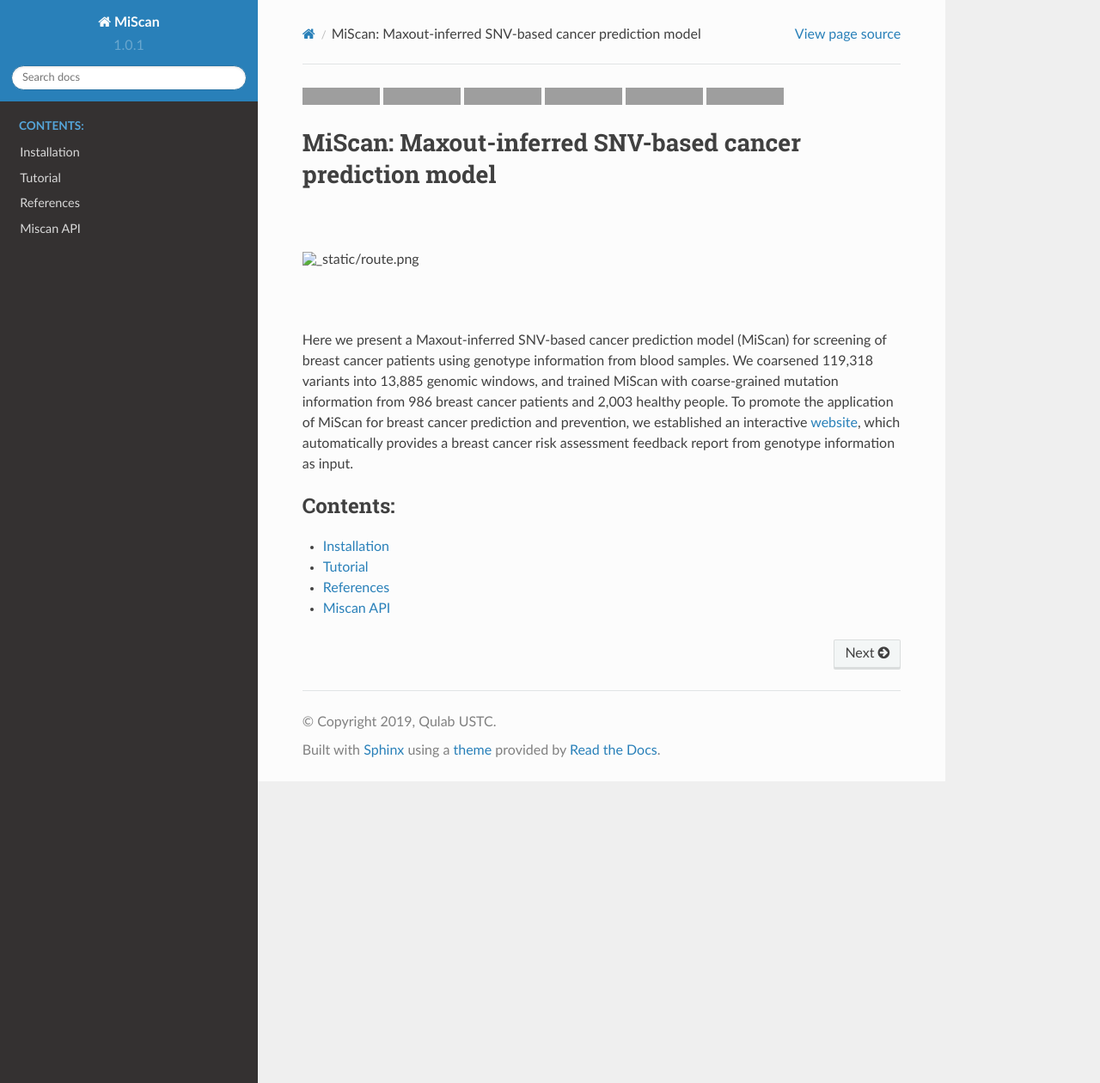
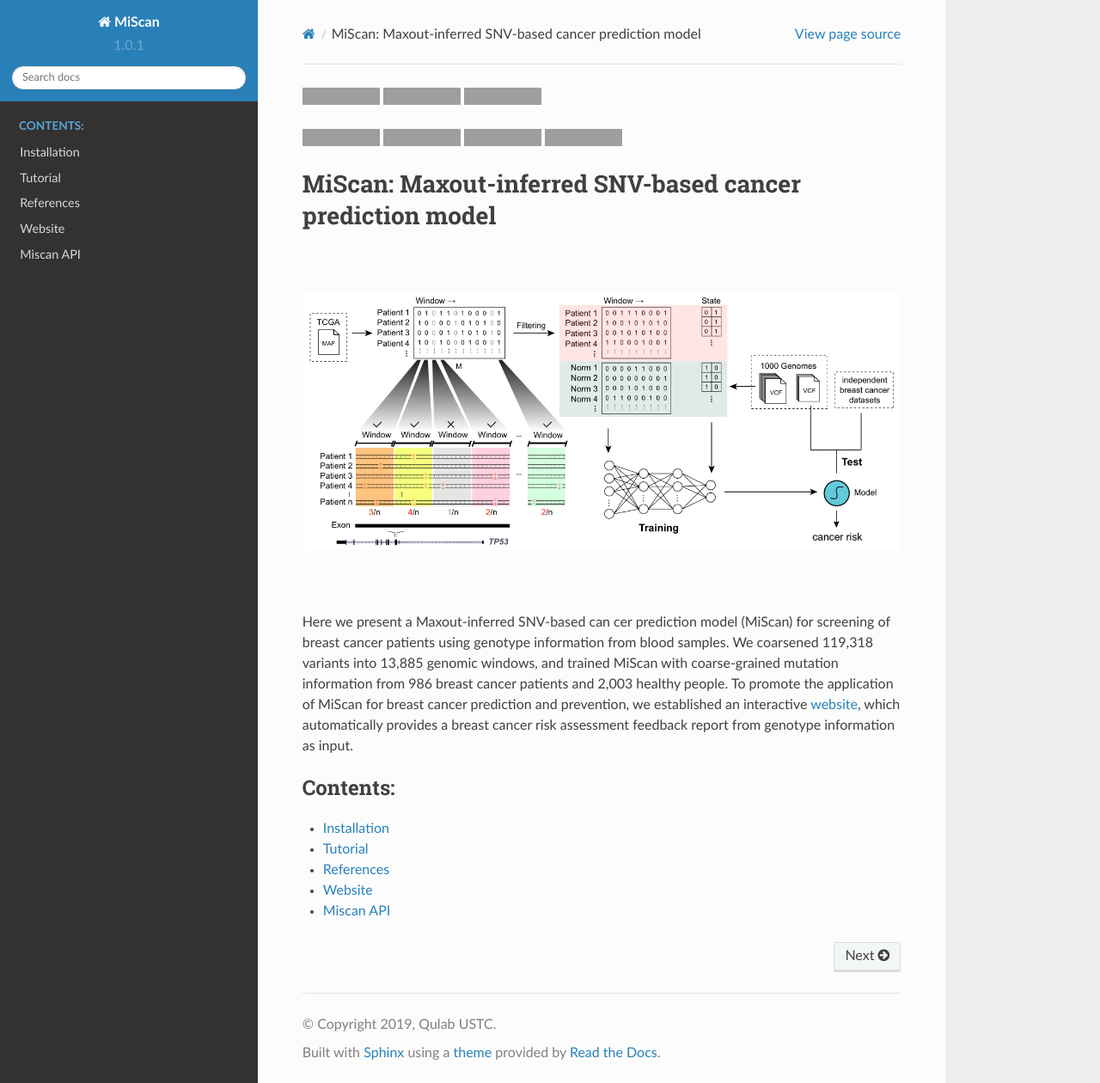
Before and after one commit to QuKunLab/MiScan, a Sphinx documentation site: the page built from docs/source/index.rst, in a window 1280 px wide and 1260 px high. Shown: the whole window at 86% size. Built offline with Sphinx 7.4.7 and the Read the Docs theme 2.0.0, drawn with Linux system fonts in a browser that asks for light colours; grey boxes are pictures that could not be loaded.

```diff
--- a/docs/source/index.rst
+++ b/docs/source/index.rst
@@ -26,16 +29,19 @@
 .. |Status| image:: https://img.shields.io/pypi/status/MiScan
     :alt: PyPI - Status
 
+.. |Travis| image:: https://img.shields.io/travis/com/jefferyustc/MiScan_cli
+     :alt: Travis (.com)
+
 MiScan: Maxout-inferred SNV-based cancer prediction model
 ==============================================================
+
 |
+
 .. image:: ./_static/route.png
 
 |
 
-
-
-Here we present a Maxout-inferred SNV-based cancer prediction model (MiScan) for screening of breast cancer patients
+Here we present a Maxout-inferred SNV-based can cer prediction model (MiScan) for screening of breast cancer patients
 using genotype information from blood samples. We coarsened 119,318 variants into 13,885 genomic windows, and trained
 MiScan with coarse-grained mutation information from 986 breast cancer patients and 2,003 healthy people. To promote
 the application of MiScan for breast cancer prediction and prevention, we established an interactive website_, which
@@ -48,6 +54,7 @@ automatically provides a breast cancer risk assessment feedback report from geno
    installation
    tutorial
    references
+   website
    API/index
 
 
--- a/docs/source/installation.rst
+++ b/docs/source/installation.rst
@@ -1,5 +1,8 @@
 Installation
 ================
+
+Attention: Before all, users have to install ``bedtools``, please refer to bedtool-documentation_, then be sure to export the
+bedtools to environment path.
 
 PyPI only
 ~~~~~~~~~
@@ -31,3 +34,4 @@ for docker command line usage, please see :doc:`tutorial <tutorial>`,
 you can also select a suitable image version from dockerHub_
 
 .. _dockerHub: https://hub.docker.com/r/jefferyustc/miscan_command_line
+.. _bedtool-documentation: https://bedtools.readthedocs.io/en/latest/content/installation.html
--- a/docs/source/tutorial.rst
+++ b/docs/source/tutorial.rst
@@ -19,7 +19,7 @@ To predict breast cancer risk with MiScan, Users firstly needs to do:
 usage-commandline
 ~~~~~~~~~~~~~~~~~~~~~~~~~~~
 
-Suppose your VCF file and weight are placed in the `$dir` directory, run with code::
+Suppose your VCF file and weight are placed in the ``$dir`` directory, run with code::
 
     MiScan --vcf $dir/SRR5447191.combined.filtered.vcf -o outputs --weight $dir/_MiScan_weights.hdf5
 
@@ -35,7 +35,7 @@ if with docker, the path of VCF file or weight path shoule be path in Docker env
     docker run -v $dir_contains_VCF_MODEL_FILES:/miscan jefferyustc/miscan_command_line:latest \
      -o test_outputs --vcf sample.vcf --weight weights.hdf5
 
-Attention: `$dir_contains_VCF_MODEL_FILES` should be a dir in your local system that contains sample vcf file and weight file
+Attention: ``$dir_contains_VCF_MODEL_FILES`` should be a dir in your local system that contains sample vcf file and weight file
 
 
 usage-script
```
Also changed, not shown: other parts of docs/source/index.rst (+6 -3 lines), README.rst (+8 -13 lines), docs/source/website.rst (added, +29 -0 lines), docs/source/_static/01.png (added), docs/source/_static/02.png (added), docs/source/_static/03.png (added), docs/source/_static/04.jpeg (added), docs/source/_static/route.png (added).
